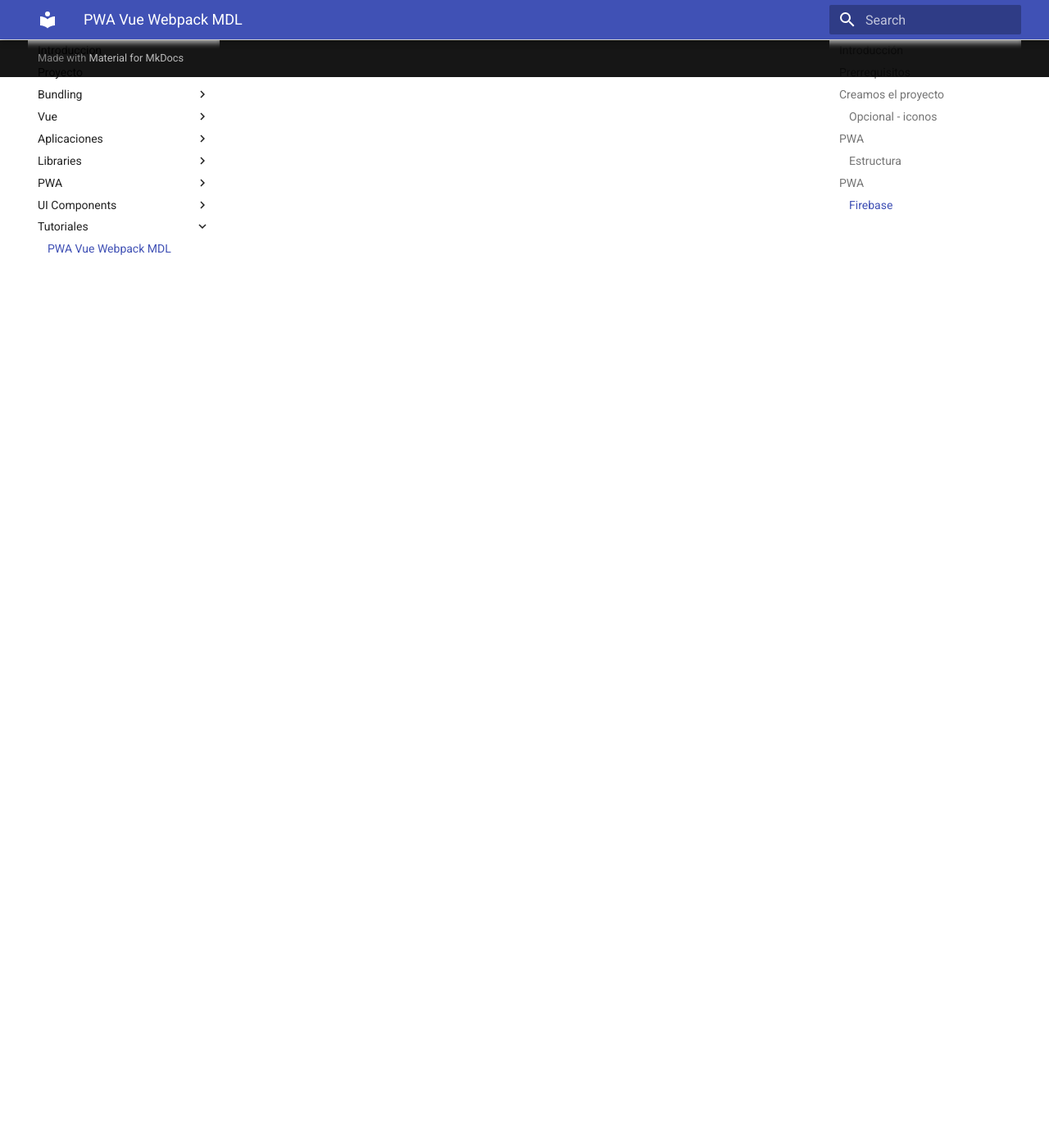
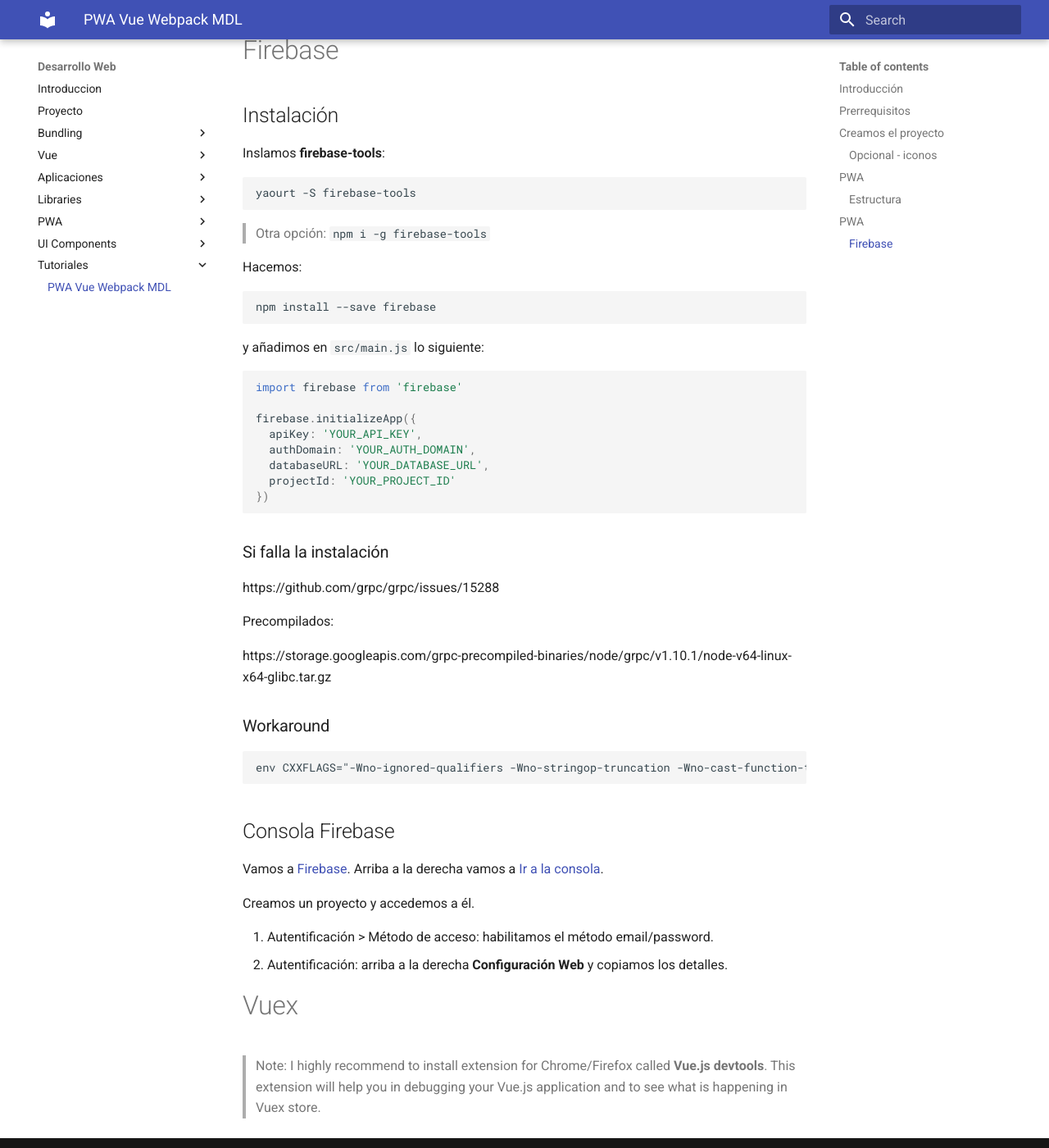
Before and after one commit to mantielero/web, an MkDocs documentation site: the page built from docs/tut_pwa_vue_webpack_mdl.md, in a window 1280 px wide and 1400 px high, scrolled down 10712 px. Shown: the whole window at 82% size. Built offline with MkDocs 1.6.1 and Material for MkDocs 9.7.7, drawn with Linux system fonts in a browser that asks for light colours.

Commit message:
Pero firebase no funciona todavía

````diff
--- a/docs/tut_pwa_vue_webpack_mdl.md
+++ b/docs/tut_pwa_vue_webpack_mdl.md
@@ -759,3 +759,57 @@ export default new Vuex.Store({
 - mutations are needed to change that state.
 - actions are needed to dispatch mutations.
 - And getters are needed to get the store.
+
+
+# Firebase
+## Instalación
+Inslamos **firebase-tools**:
+
+```
+yaourt -S firebase-tools
+```
+
+> Otra opción: `npm i -g firebase-tools`
+
+Hacemos:
+
+```
+npm install --save firebase
+```
+
+y añadimos en `src/main.js` lo siguiente:
+
+```js
+import firebase from 'firebase'
+
+firebase.initializeApp({
+  apiKey: 'YOUR_API_KEY',
+  authDomain: 'YOUR_AUTH_DOMAIN',
+  databaseURL: 'YOUR_DATABASE_URL',
+  projectId: 'YOUR_PROJECT_ID'
+})
+```
+
+### Si falla la instalación
+https://github.com/grpc/grpc/issues/15288
+
+Precompilados:
+
+https://storage.googleapis.com/grpc-precompiled-binaries/node/grpc/v1.10.1/node-v64-linux-x64-glibc.tar.gz
+
+### Workaround
+```
+env CXXFLAGS="-Wno-ignored-qualifiers -Wno-stringop-truncation -Wno-cast-function-type" npm install grpc@1.11.3
+```
+
+## Consola Firebase
+Vamos a [Firebase](https://firebase.google.com). Arriba a la derecha vamos a [Ir a la consola](https://console.firebase.google.com).
+
+Creamos un proyecto y accedemos a él.
+
+1. Autentificación > Método de acceso: habilitamos el método email/password.
+2. Autentificación: arriba a la derecha **Configuración Web** y copiamos los detalles.
+
+# Vuex
+
+> Note: I highly recommend to install extension for Chrome/Firefox called **Vue.js devtools**. This extension will help you in debugging your Vue.js application and to see what is happening in Vuex store.
````
